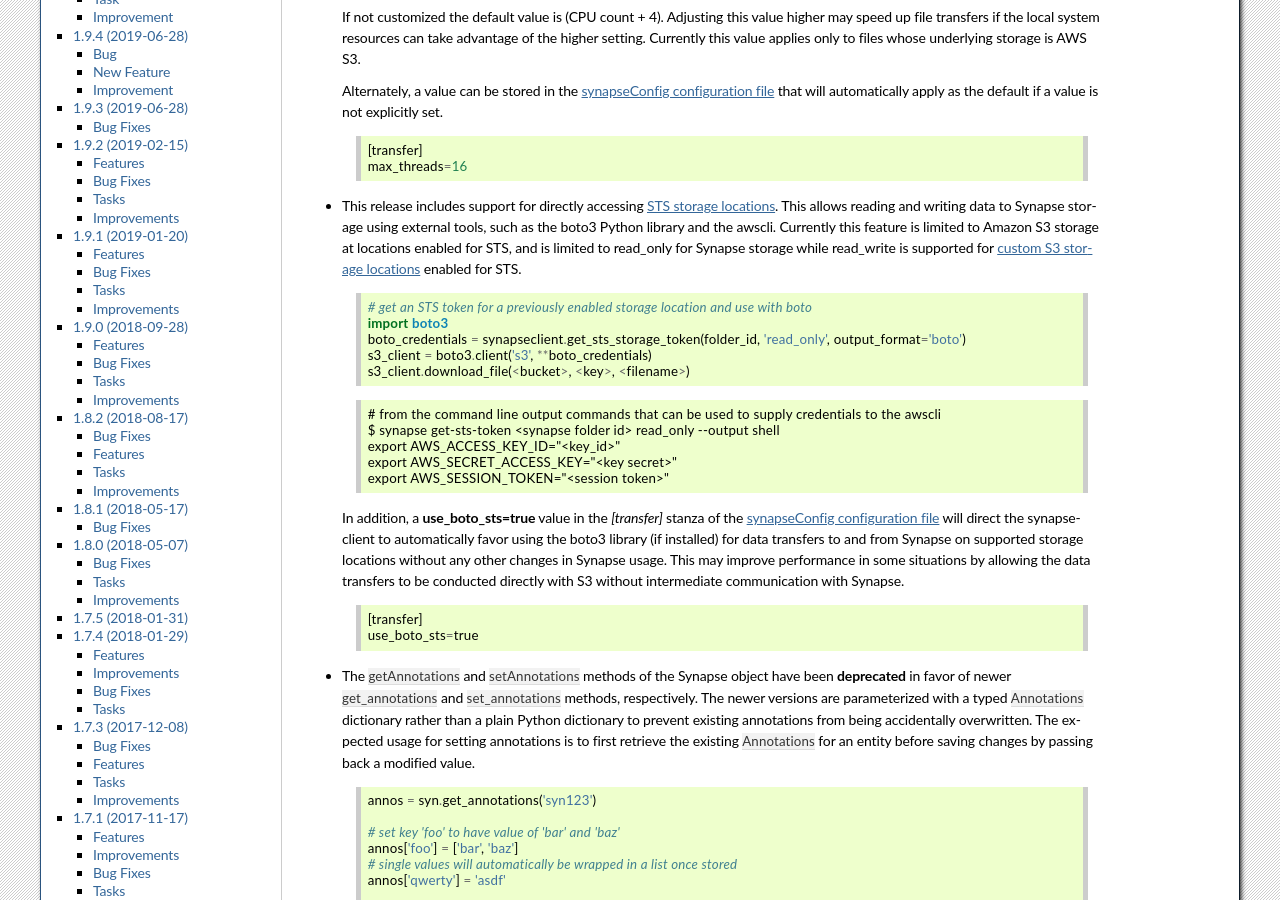
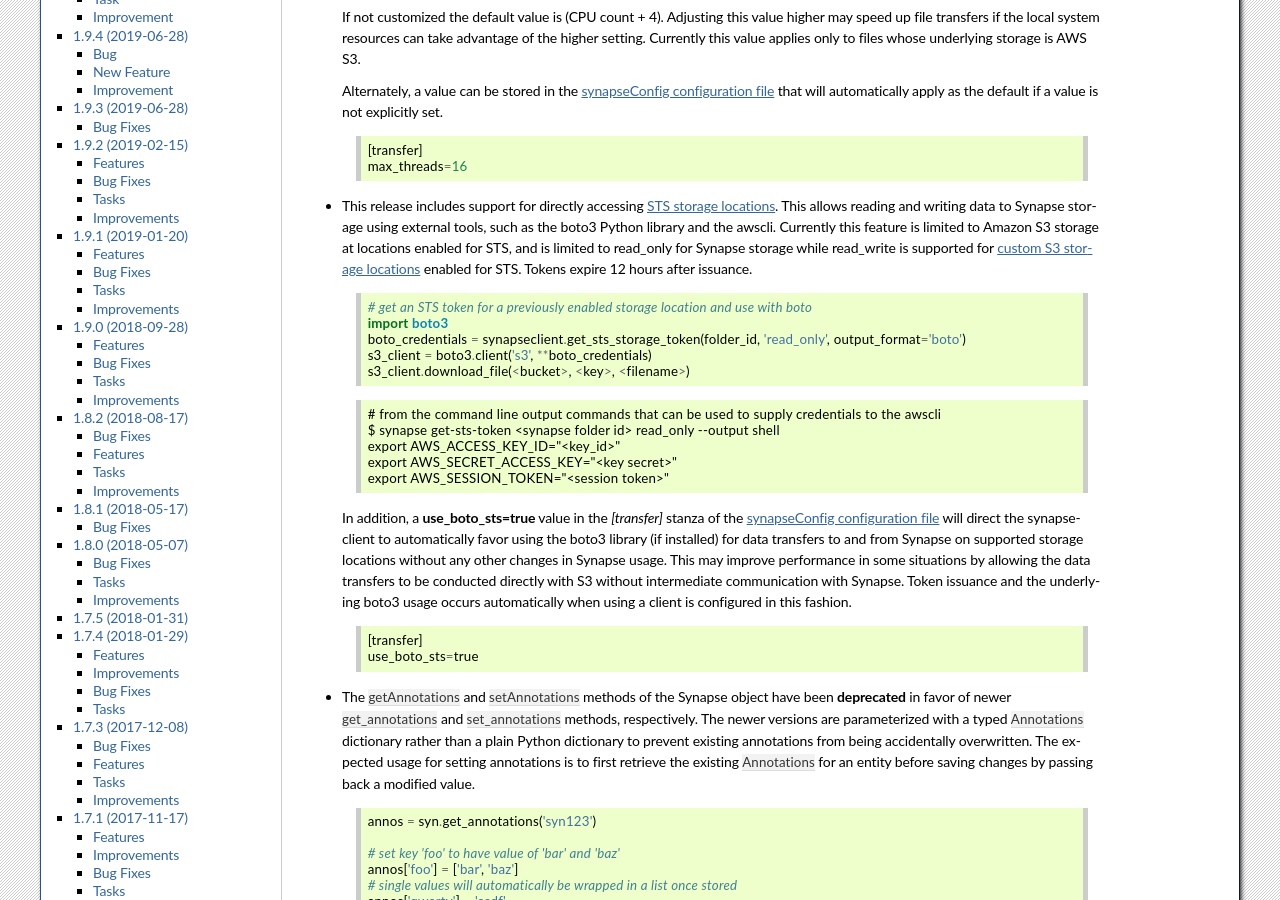
Before and after one commit to Sage-Bionetworks/synapsePythonClient, a Sphinx documentation site: the page built from docs/news.rst, in a window 1280 px wide and 900 px high, scrolled down 371 px. Built offline with Sphinx 7.4.7, drawn with Linux system fonts in a browser that asks for light colours; the version number could not be read and is left out.

Commit message:
clarify in release notes that exported tokens are subject to expiration

```diff
--- a/docs/news.rst
+++ b/docs/news.rst
@@ -35,6 +35,7 @@
   the awscli. Currently this feature is limited to Amazon S3 storage at locations enabled for STS, and is limited to
   read_only for Synapse storage while read_write is supported for
   `custom S3 storage locations <https://docs.synapse.org/articles/custom_storage_location.html>`__ enabled for STS.
+  Tokens expire 12 hours after issuance.
 
   .. code-block::
 
@@ -57,7 +58,8 @@
   the synapseclient to automatically favor using the boto3 library (if installed) for data transfers to and from
   Synapse on supported storage locations without any other changes in Synapse usage. This may improve performance
   in some situations by allowing the data transfers to be conducted directly with S3 without intermediate
-  communication with Synapse.
+  communication with Synapse. Token issuance and the underlying boto3 usage occurs automatically when using
+  a client is configured in this fashion.
 
   .. code-block::
 
```
